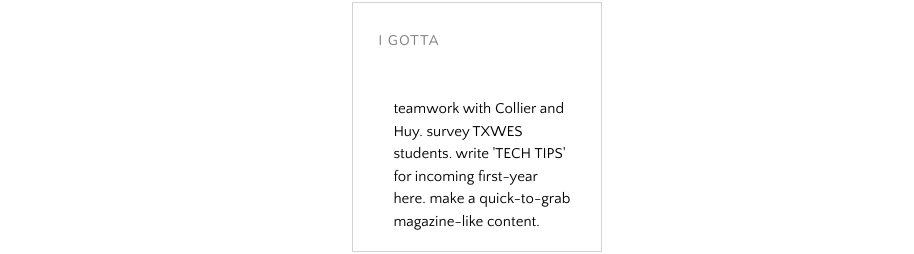
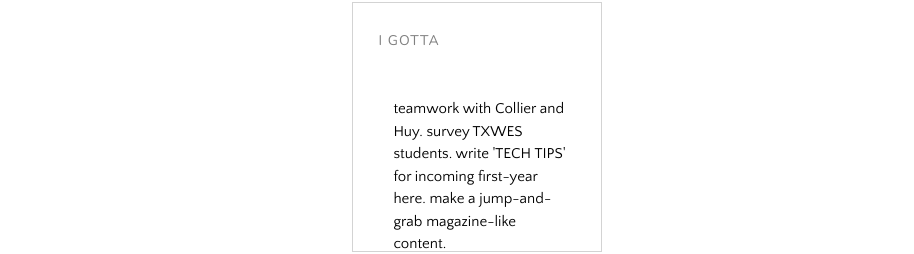
Before and after one commit to thaothanhtrantxwes/composiiton-i-informative-article-series, a plain HTML site: page index.html in a window 1280 px wide. Shown: the part 557-811 px from the top of the page, without its empty margins (199-1113 px from the left). Drawn offline with nearby package versions, Linux system fonts and the light colour scheme; a script that the page names is missing; a web font is replaced by a local one.

Commit message:
Update index.html

```diff
--- a/index.html
+++ b/index.html
@@ -85,7 +85,7 @@
 
                                 <div class="project-intro-cmt">
                                     <i>i gotta</i>
-                                    <p>teamwork with Collier and Huy. survey TXWES students. write 'TECH TIPS' for incoming first-year here. make a quick-to-grab magazine-like content.</p>
+                                    <p>teamwork with Collier and Huy. survey TXWES students. write 'TECH TIPS' for incoming first-year here. make a jump-and-grab magazine-like content.</p>
                                 </div>
 
 
```
